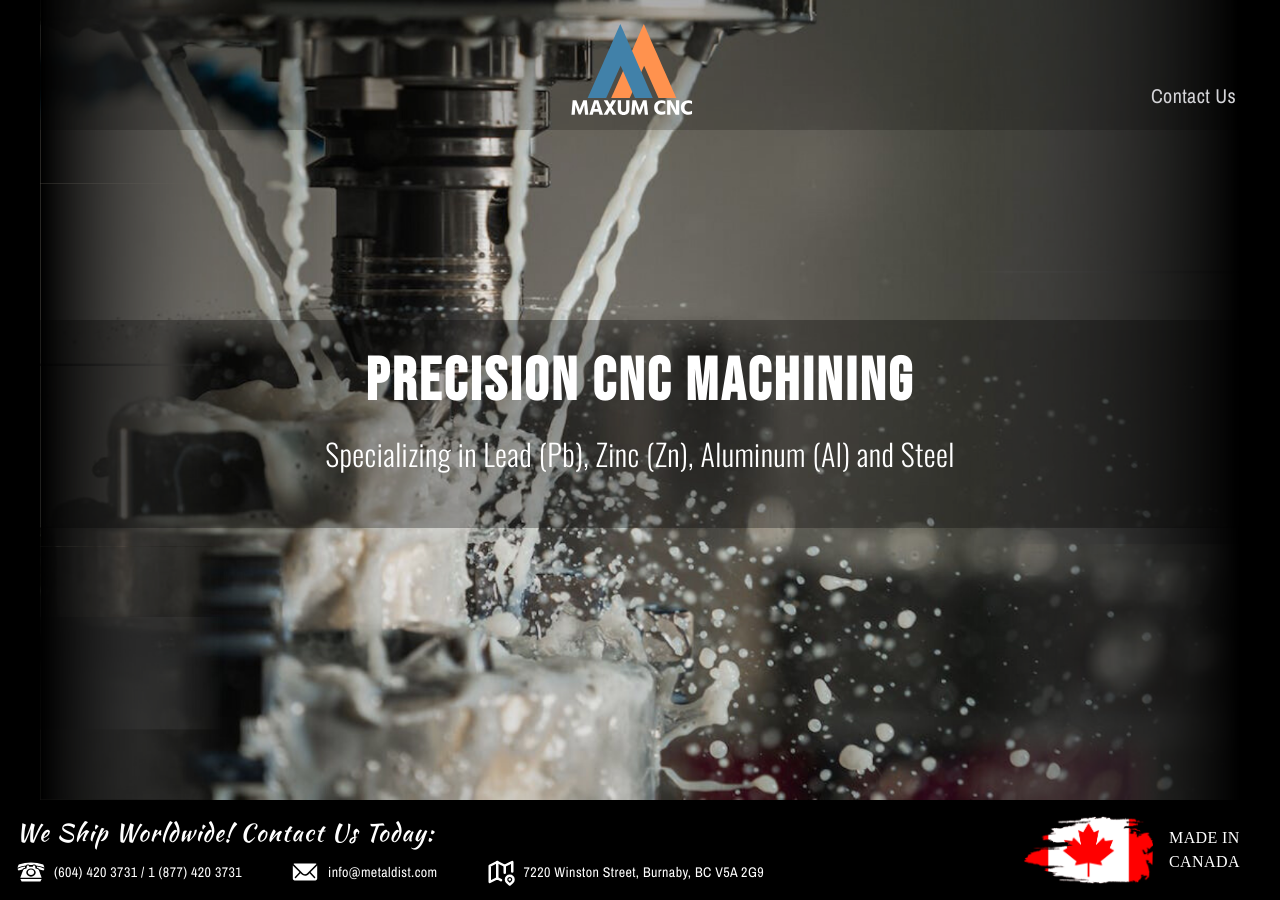
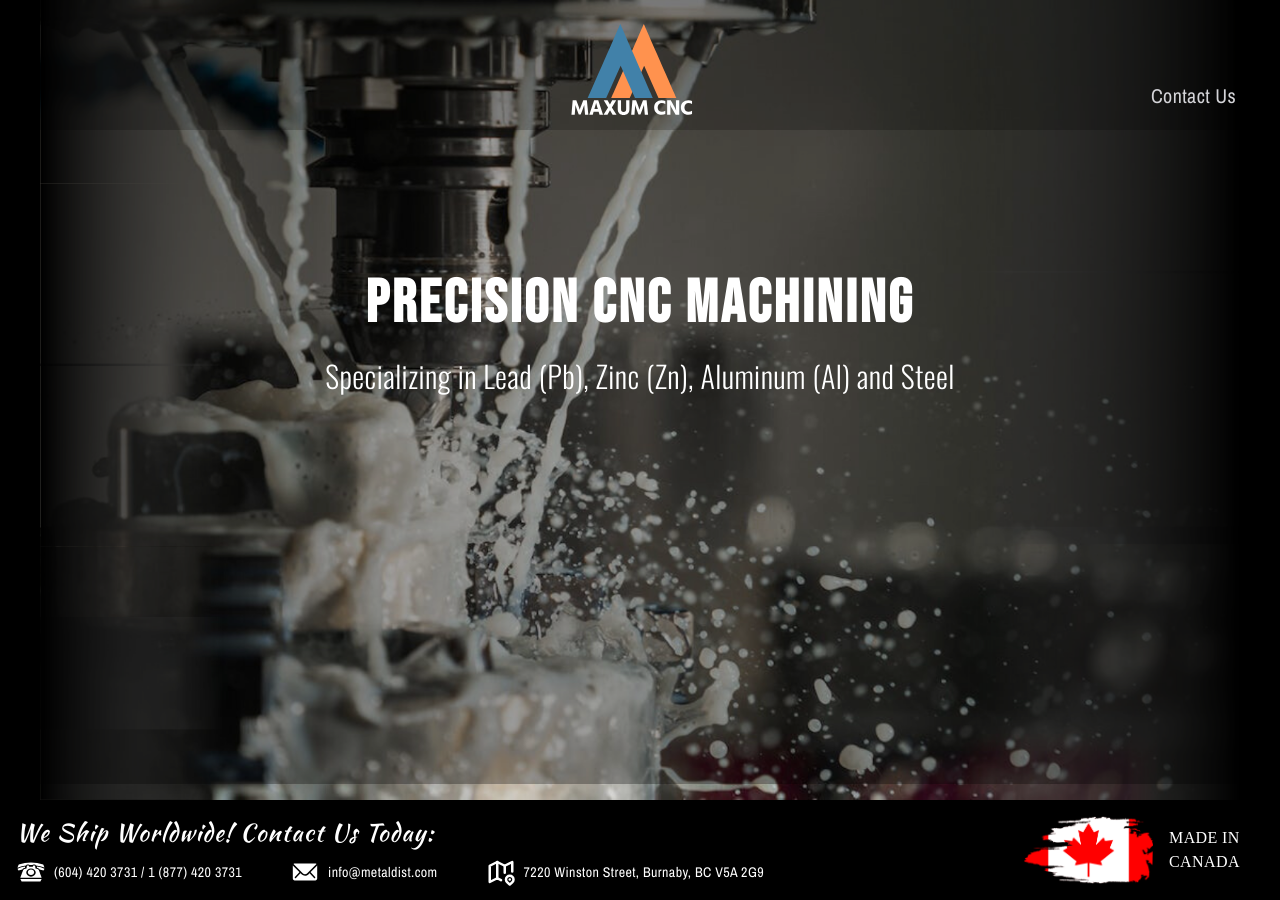
Before and after one commit to a-tuyen/maxumcnc, a Next.js app: page / in a window 1280 px wide. Built offline with nearby package versions, Linux system fonts and the light colour scheme; a web font is replaced by a local one.

Commit message:
changes hero to full overlay and adds in home2 content

```diff
--- a/app/home2/page.jsx
+++ b/app/home2/page.jsx
@@ -9,7 +9,9 @@ const Home2 = () => {
     <>
       <Hero
         heading={"PRECISION CNC MACHINING"}
-        message={"Specializing in Lead (Pb), Zinc (Zn), Aluminum (Al) amd Steel"}
+        message={
+          "Specializing in Lead (Pb), Zinc (Zn), Aluminum (Al) amd Steel"
+        }
         img={""}
       />
 
@@ -18,20 +20,25 @@ const Home2 = () => {
         autoPlay
         muted
         loop
-        className="absolute z[0] top-0 left-0 object-fill h-full w-full"
+        className="absolute z[0] top-0 left-0 object-fill h-screen w-screen mb-0"
       />
 
-      <button className="text-white font-boldHeading text-4xl tracking-wider z-[100]  px-4 py-2 border-2 rounded-lg hover:bg-white hover:text-gray-500">
+      {/* <button className="relative text-white font-boldHeading text-4xl tracking-wider px-4 py-2 border-2 rounded-lg hover:bg-white hover:text-gray-500">
         <Link href={"/contact"}>Contact US</Link>
-      </button>
+      </button> */}
 
-      <div className="flex flex-col w-full h-[1000px]">
-        <h1 className="mt-[200px]">Our Capabilities</h1>
+      <div className="flex flex-col items-center bg-accent1 mt-[-10px]">
+        <h1 className="font-banner text-5xl font-thin my-8 text-center text-white">
+          Celebrating <span className="font-heading bold font-medium text-accent2 px-4">  75 years  </span> in the Metal Fabrication Industry
+        </h1>
+        </div>
         <div>
-          With 75 years in the Metal Fabrication industry, Maxum CNC is a
+        <div>
+          Maxum CNC is a brand of Metal Distributors Ltd and is a
           trusted manufacturer for intricate, detailed and complex metal
-          components
+          components.
         </div>
+        <h2>What Makes Us Different?</h2>
       </div>
     </>
   );
--- a/components/Hero.jsx
+++ b/components/Hero.jsx
@@ -5,7 +5,7 @@ import Home from "@app-delete/page";
 
 const Hero = ({ heading, message, img }) => {
   return (
-    <div className="relative flex flex-col items-center text-right w-[100%]">
+    <div className="relative flex flex-col items-center w-[100%]">
       <Image
         src={img}
         width={1000}
@@ -13,20 +13,20 @@ const Hero = ({ heading, message, img }) => {
         style={{ objectFit: "cover" }}
         className="z[0] w-screen h-screen"
       />
-      <div className="absolute top-[30%] md:top-[40%] flex flex-col items-center bg-black/30 text-white text-center z-[50] py-8 px-[75px] md:px-[250px] w-full">
+      <div className="absolute top-0 md:top-0 flex flex-col items-center bg-black/30 text-white text-center z-[50] py-8 px-[75px] md:px-[250px] w-full h-[98%]">
+        <div className="absolute top-[35%]">
           <h1 className="text-white font-boldHeading text-6xl tracking-wider top-[30%] z-[20]">
             {heading}
           </h1>
           <p className="py-6 font-heading text-center text-2xl md:text-3xl text-white font-light z-[10]">
             {message}
           </p>
+        </div>
 
         {/* <button className="text-white font-boldHeading text-4xl tracking-wider z-[10]  px-4 py-2 border-2 rounded-lg hover:bg-white hover:text-gray-500">
           <Link href={"/contact"}>Contact US</Link>
         </button> */}
-
       </div>
-
     </div>
   );
 };
```
Lines whose indentation alone changed are shown as unchanged.
